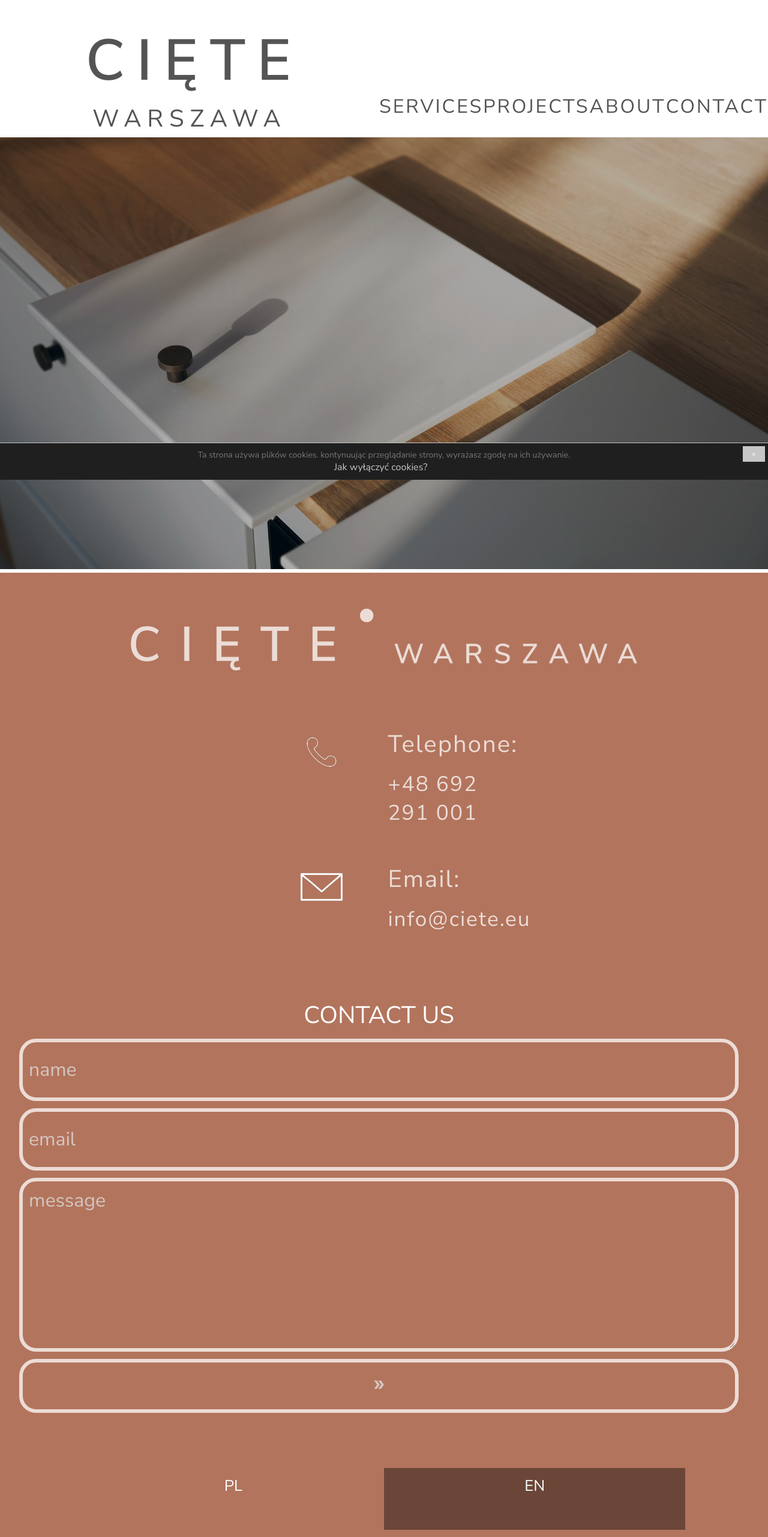
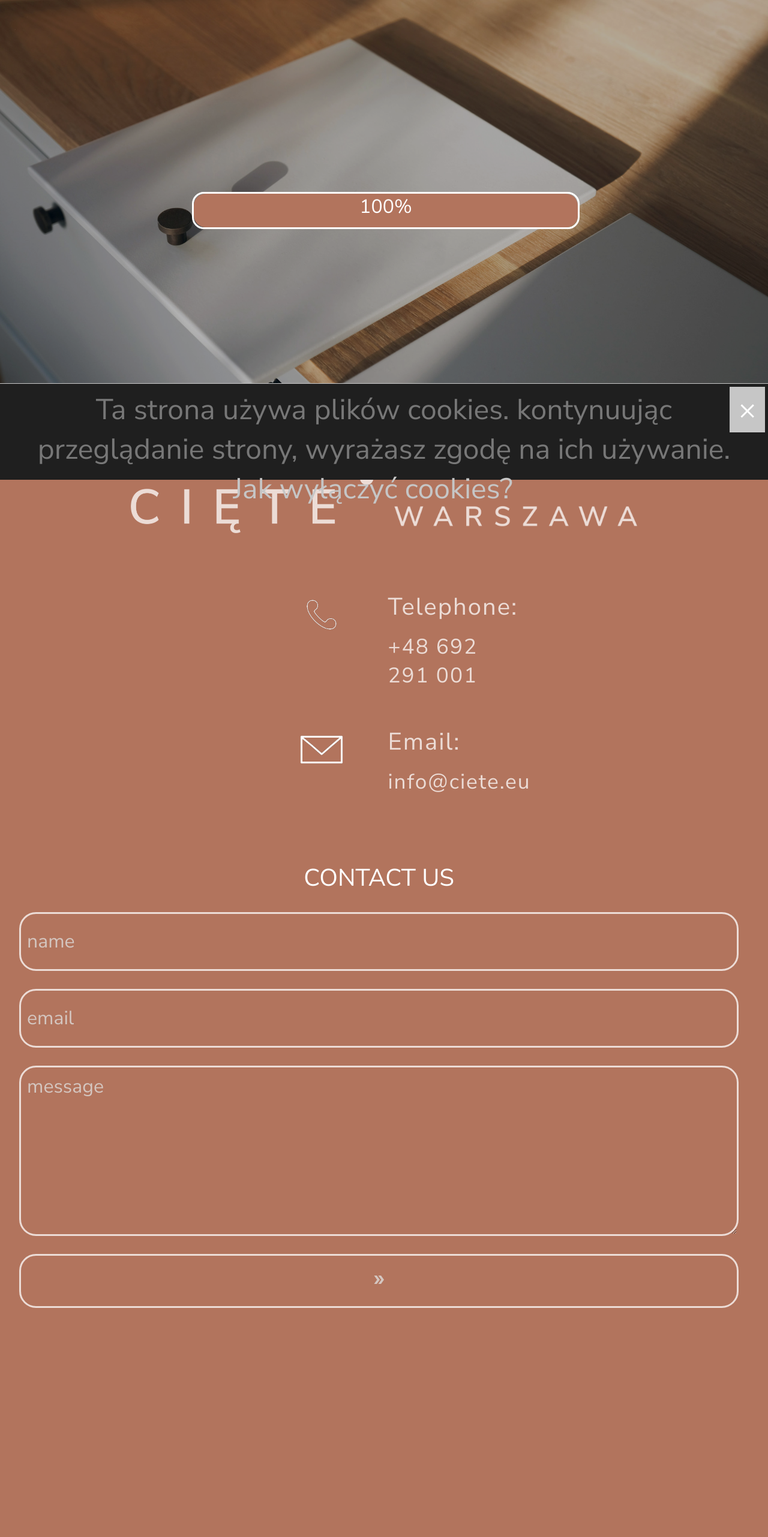
Before and after one commit to bartosz-jastrzebski/Ciete, a Django app: template commonfiles/templates/base.html in a window 1280 px wide. Shown: the whole page at 60% size. After the commit the page ends 2181 px from the top, so only its background shows below. Run offline with Django 3.2, Linux system fonts and the light colour scheme; the template is opened without the code that fills it: values that come from a table or form of the project are taken from there, others are empty; tables that the repository leaves empty hold one stand-in row (values such as "Sample post"); parts of the project's set-up code (start-up, migrations or seed data) failed here and were passed over; some libraries are stand-ins or nearby versions.

Commit message:
Progress bar

```diff
--- a/commonfiles/static/css/main.scss
+++ b/commonfiles/static/css/main.scss
@@ -54,6 +54,27 @@ body{
   color: $main-font-color;
   font-family: $main-font-family;
   font-weight: 400;
+}
+
+// PROGRESS BAR
+.progress-bar {
+  border: 3px solid white;
+  border-radius: 20px;
+  position: absolute;
+  width: 50vw;
+  height: 7vh;
+  z-index: 5;
+  top: 40%;
+  left: 25%;
+  .bar {
+    background: $form-background;
+    border-radius: inherit;
+    height: 100%;
+    width: 10%;
+    text-align: center;
+    font-size: 200%;
+    color: white;
+  }
 }
 
 // MAIN
@@ -177,7 +198,7 @@ img {
   margin: 0px !important;
 }
 .block {
-  padding: 80px 10px 20px 10px;
+  padding: 60px 10px 10px 10px;
   margin: 0 7vw 0 7vw;
   display: flex;
   flex-wrap: wrap;
@@ -221,7 +242,7 @@ img {
  #offer {
    display:-webkit-box;
    .block__content {
-     margin-top: 0px;
+     margin-top: 20px;
    }
    .block__header {
      margin-top: 60px;
@@ -240,36 +261,6 @@ img {
     width: 40vw;
     height: auto;
   }
-  // display: grid;
-  // min-height: 180px;
-  // grid-template-columns: 50% 50%;
-  // grid-template-rows: 50% 50%;
-
-  // .content-item {
-  //   align-self: center;
-  //   justify-self: center;
-  //   margin: 6px;
-  //   text-align: center;
-  //   width: 85%;
-  //   height:100%;
-  //   img {
-  //     width: 65%;
-  //   }
-  //   h2 {
-  //     margin-top: 10px;
-  //     font-size: 20px;
-  //     font-weight: bold;
-  //   }
-  //   &--text {
-  //     padding: 10px;
-  //     // border-left: 2px solid;
-  //     // border-right: 2px solid;
-  //     // border-color: darkgoldenrod;
-  //     text-align: left;
-  //     height:60%;
-  //   }
-
-  // }
 }
 
 // CHOOSE SECTION
@@ -416,10 +407,12 @@ figure {
 
 // TEAM SECTION
 #team {
+  padding-bottom: 40px;
+  padding-top: 70px;
+
   .block__text {
     margin-bottom: 10px;
   }
-
   .person {
     margin-bottom: 10px;
   }
@@ -791,6 +784,16 @@ figure {
 
 @media all and (max-width: 900px), (max-device-width: 900px) {
 
+  #simplecookienotification_v01 {
+    height: 20vh;
+    a, span {
+      font-size: xxx-large !important;
+    }
+  }
+  .bar {
+    font-size: xxx-large;
+  }
+
   .block {
     display: block;
   }
@@ -914,18 +917,22 @@ figure {
       font-size: 2.5rem;
       margin:10px;
     }
+    form > input, textarea, button {
+      margin-top: 20px;
+      margin-bottom: 10px;
+    }
     form {
       margin: 70px 30px 70px 30px;
       width: 94%;
       input {
         height: 90px;
         font-size: 32px;
-        border-width: 6px !important;
+        border-width: 3px !important;
         border-radius: 28px;
       }
       textarea {
         height: 20em;
-        border-width: 6px !important;
+        border-width: 3px !important;
         border-radius: 28px;
         &::placeholder {
           font-size: 32px;
@@ -934,7 +941,7 @@ figure {
       button {
         height: 90px;
         border-radius: 28px;
-        border-width: 6px;
+        border-width: 3px;
       }
     }
     .sent {
--- a/commonfiles/static/js/main.js
+++ b/commonfiles/static/js/main.js
@@ -1,7 +1,8 @@
 var counter = 0;
 
+var navbar = document.getElementsByTagName('nav')[0]
+var languages = document.getElementsByClassName('languages')[0]
 function Main () {
-
 
 var scrollIds = ['home', 'offer', 'portfolio', 'team', 'contact' ]
 
@@ -13,29 +14,27 @@ var imgHome = document.getElementById('img-home')
 var imgHomeHeight = this.getComputedStyle(imgHome)['height']
 imgHomeHeight = Number(imgHomeHeight.replace('px', ''))
 
-overlay.style.height = `${imgHomeHeight}px`;
-
-var navbar = document.getElementsByTagName('nav')[0]
-var navbarHeight = this.getComputedStyle(navbar)['height']
-navbarHeight = Number(navbarHeight.replace('px', ''))
-
 var sectionAbout = document.getElementById('about')
 var aboutHeight = this.getComputedStyle(sectionAbout)['height']
 aboutHeight = Number(aboutHeight.replace('px', ''))
 
-var portfolio = document.getElementById('portfolio')
-// var portfolioPosition = portfolio.getBoundingClientRect()['height']
-// var team = document.getElementById('team')
-// var contact = document.getElementById('contact')
-
-// var aboutText = sectionAbout.getElementsByClassName('block__text--choose')[0].children
+var navbarHeight = this.getComputedStyle(navbar)['height']
+navbarHeight = Number(navbarHeight.replace('px', ''))
 
 var position = 0;
 var images = sectionAbout.getElementsByTagName('img');
+var animationCountdown = 0
 
+images[2].setAttribute('src', '/static/images/choose3.jpg')
+images[3].setAttribute('src', '/static/images/choose4.jpg')
+images[4].setAttribute('src', '/static/images/choose5.jpg')
 
-var mov = 0
-var animationCountdown = 0
+animate();
+scrollIds.forEach(scrollEvent)
+
+if (window.outerWidth > 1060) {
+    document.onscroll = ScrollAnimate
+}
 
 function scrollEvent (id) {
     let obj = document.getElementById(`${id}-link`)
@@ -47,51 +46,20 @@ function scrollEvent (id) {
     })
 }
 
-scrollIds.forEach(scrollEvent)
-
-if (window.outerWidth > 1060) {
-    document.onscroll = ScrollAnimate
-}
-
-images[2].setAttribute('src', '/static/images/choose3.jpg')
-images[3].setAttribute('src', '/static/images/choose4.jpg')
-images[4].setAttribute('src', '/static/images/choose5.jpg')
-animate();
-
-document.body.onresize = function() {
-    this.imgHome = document.getElementById('img-home')
-    imgHomeHeight = this.getComputedStyle(imgHome)['height']
-    imgHomeHeight = Number(imgHomeHeight.replace('px', ''))
-    overlay.style.height = `${imgHomeHeight}px`;
-}
-
 function ScrollAnimate() {
-
     let offset = window.pageYOffset;
-    console.log('Offset');
-    console.log(offset);
-    console.log('Overlay');
-    console.log(overlayHeight)
-    if (offset < overlayHeight) {
-
     let overlayValue = overlayHeight-offset;
     overlay.style.height = `${overlayValue}px`;
-
-        if (offset > overlayValue) {
+    if (offset >= overlayValue) {
         navbar.classList.add('white')
     } else {
         navbar.classList.remove('white')
     }
-
-        if (offset + navbarHeight - 10 >= imgHomeHeight) {
+    if (offset + navbarHeight >= imgHomeHeight) {
         navbar.classList.add('bordered')
     } else {
         navbar.classList.remove('bordered')
     }
-
-    }
-
-
 }
 
 function AnimateGallery(num) {
@@ -163,5 +131,4 @@ function animate() {
     setTimeout(animate, 3000);
     }
 
-
 }
--- /dev/null
+++ b/commonfiles/static/js/progress.js
@@ -0,0 +1,6 @@
+var progressBar = document.getElementsByClassName('bar')[0]
+
+function Progress (amount) {
+    progressBar.style.width = `${amount}%`
+    progressBar.innerText = `${amount}%`
+}
--- a/commonfiles/templates/base.html
+++ b/commonfiles/templates/base.html
@@ -7,19 +7,23 @@
     <title>Cięte</title>
     <link rel="icon" type="image/png" href="{% static 'images/logo-small-brown.png' %}">
     <link rel="stylesheet" href="{% static 'css/main.css' %}">
-    <!-- <link href="https://fonts.googleapis.com/css2?family=Nunito+Sans:wght@300&display=swap" rel="stylesheet"> -->
-    <!-- <link href="https://fonts.googleapis.com/css2?family=Nunito+Sans:ital,wght@0,400;0,600;1,300&display=swap" rel="stylesheet"> -->
     <link href="https://fonts.googleapis.com/css2?family=Nunito+Sans:wght@400;600;900&display=swap" rel="stylesheet">
     <link href="https://fonts.googleapis.com/css?family=Raleway:400,500,700&amp;display=swap" rel="stylesheet">
     <link href="https://fonts.googleapis.com/icon?family=Material+Icons" rel="stylesheet">
+    <!-- <meta name="viewport" content="width=device-width, initial-scale=1"> -->
     <!-- Matomo -->
     <!--<script type="text/javascript" src="{% static 'js/statictics.js' %}"></script>-->
-
   </head>
   <body style="overflow: hidden;">
 
+    <div class="progress-bar">
+      <div class="bar">
+        10%
+      </div>
+    </div>
+    <script src="{% static 'js/progress.js' %}"></script>
     <header id="home">
-      <nav class="navbar">
+      <nav class="navbar" style="display:none;">
         <div class="navbar-logo" id="home-link">
             <div class="navbar-logo__headers">
               <h2>CIĘTE</h2>
@@ -41,7 +45,7 @@
         <img id="img-home" src="{% static 'images/home.jpg' %}" alt="">
       </div>
     </header>
-
+    <script>Progress(20)</script>
 
     {% block content %}
     {% endblock %}
@@ -119,25 +123,26 @@
     </footer>
 
     {% get_current_language as lang_code %}
-    <div class="languages">
+    <div class="languages" style="display:none;">
       <a href="/en/" class="{% if lang_code == 'en' %}active{% endif %}">EN</a>
       <a href="/pl/" class="{% if lang_code == 'pl' %}active{% endif %}">PL</a>
     </div>
 
+    <script>Progress(90)</script>
     <script src="{% static 'js/main.js' %}"></script>
     <script src="{% static 'js/gallery.js' %}" ></script>
     <script src="{% static 'js/contact.js' %}"></script>
     <script>
       window.onload = (event)=> {
+        Progress(100)
         document.body.style.overflow = "auto";
         Main();
         Gallery();
-        console.log('Loaded')
+        navbar.style.display = 'flex';
+        languages.style.display = 'flex';
+        progressBar.parentElement.style.display = 'None';
       }
-      window.onbeforeunload = function () {
-         window.scrollTo(0, 0);
-
-      }
+      window.onbeforeunload = function () {window.scrollTo(0, 0);}
     </script>
   </body>
 
```
Also changed, not shown: commonfiles/templates/index.html (+13 -5 lines), commonfiles/static/css/main.css, 1 other file. Lines whose indentation alone changed are shown as unchanged.
